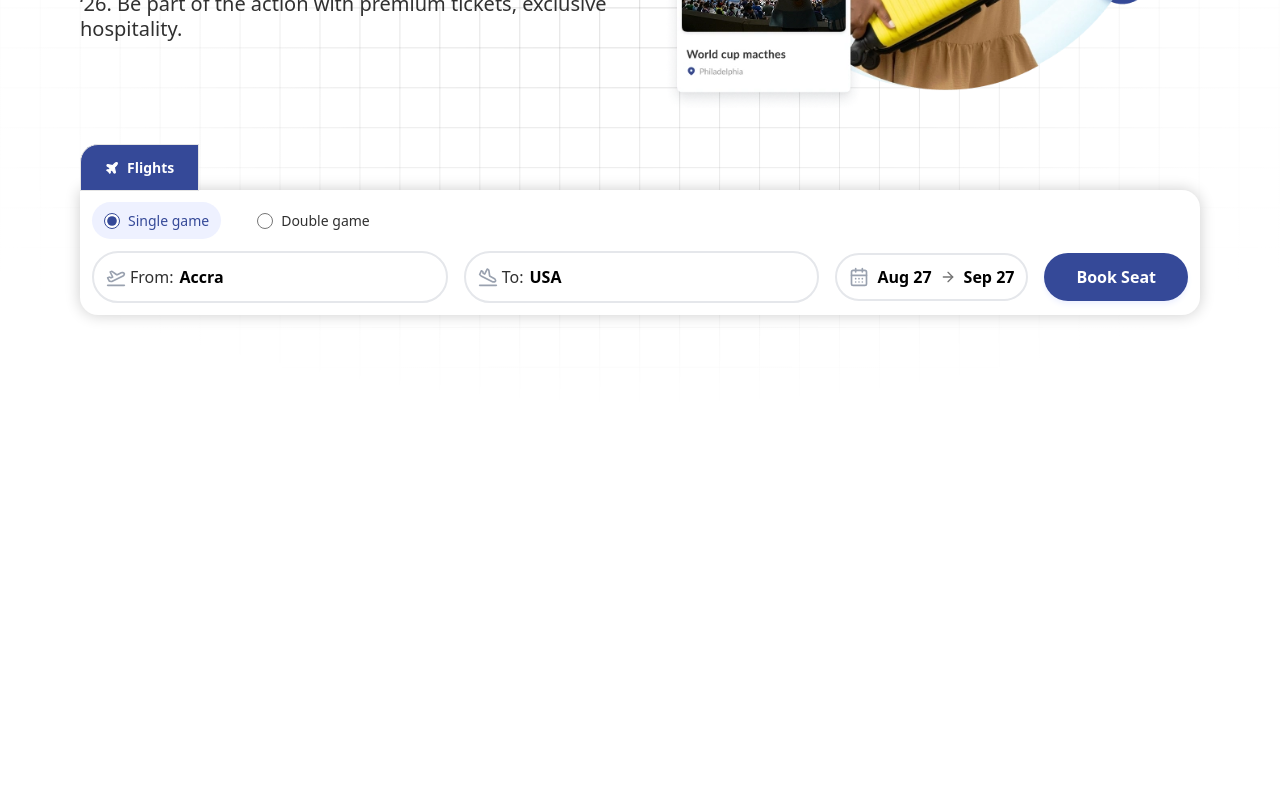
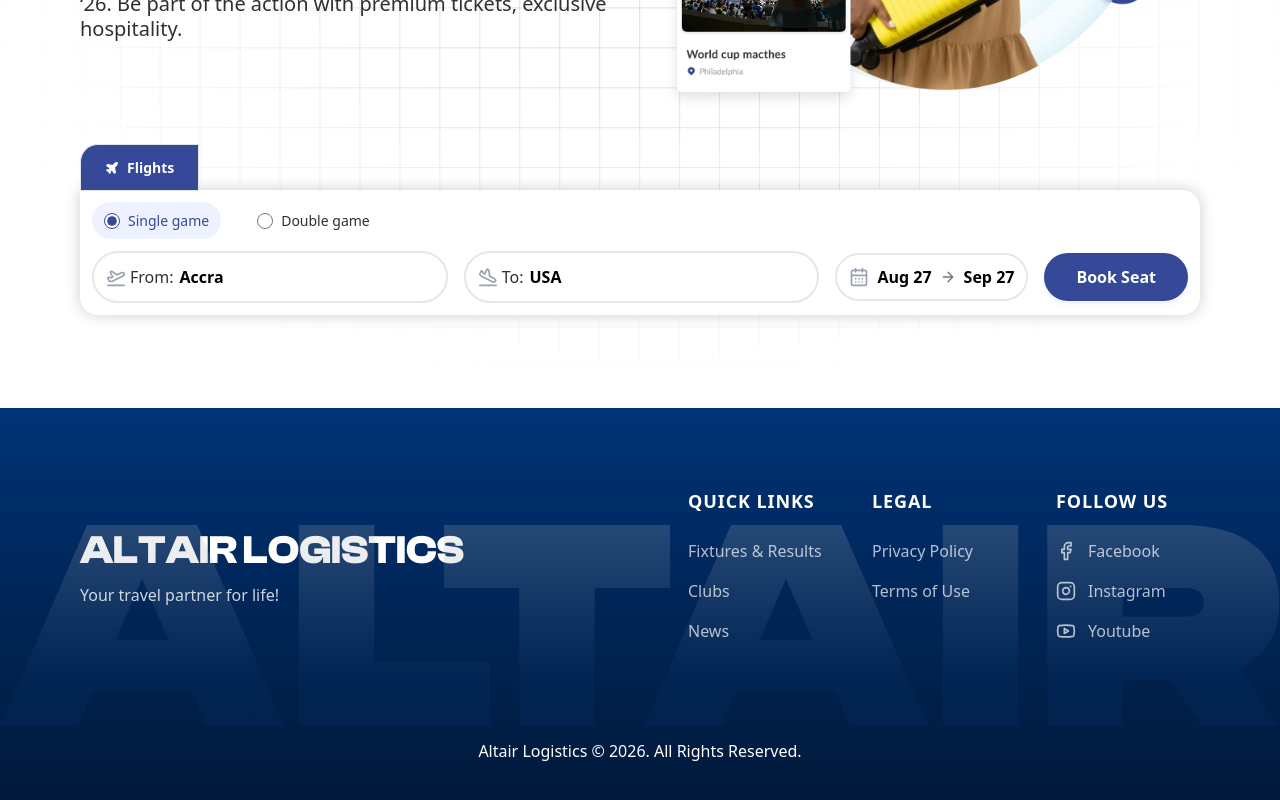
Before and after one commit to utopia-tech-africa/world-cup-experience, a Next.js app in the folder frontend/: page / in a window 1280 px wide. Shown: the part 458-1258 px from the top of the page. Before the commit the page ends 866 px from the top, so only its background shows below. Built offline with nearby package versions, Linux system fonts and the light colour scheme.

Commit message:
feat: Establish initial application layout, global styling, and a new footer component with links and background.

```diff
--- a/frontend/src/app/globals.css
+++ b/frontend/src/app/globals.css
@@ -133,10 +133,15 @@
 @layer base {
   * {
     @apply border-border outline-ring/50;
-    @apply border-border outline-ring/50;
+    /* Hide scrollbar for Chrome, Safari and Opera */
+    &::-webkit-scrollbar {
+      display: none;
+    }
+    /* Hide scrollbar for IE, Edge and Firefox */
+    -ms-overflow-style: none; /* IE and Edge */
+    scrollbar-width: none; /* Firefox */
   }
   body {
     @apply bg-background text-foreground;
-    @apply bg-background text-foreground;
   }
 }
--- a/frontend/src/app/layout.tsx
+++ b/frontend/src/app/layout.tsx
@@ -3,6 +3,7 @@ import localFont from "next/font/local";
 import { QueryProvider } from "@/providers/QueryProvider";
 import { NavbarWrapper } from "@/components/navbar-wrapper";
 import "./globals.css";
+import Footer from "@/components/footer/footer";
 
 const generalSans = localFont({
   src: [
@@ -111,6 +112,7 @@ export default function RootLayout({
         <QueryProvider>
           <NavbarWrapper />
           {children}
+          <Footer />
         </QueryProvider>
       </body>
     </html>
--- a/frontend/src/assets/svg/index.ts
+++ b/frontend/src/assets/svg/index.ts
@@ -1,4 +1,5 @@
 import heroBgPattern from "./hero-bg-pattern.svg";
 import { Logo } from "./logo";
+import footerBgPattern from "./footer-bg-pattern.svg";
 
-export { heroBgPattern, Logo };
+export { heroBgPattern, Logo, footerBgPattern };
--- /dev/null
+++ b/frontend/src/components/footer/components/footer-links.tsx
@@ -0,0 +1,65 @@
+import Link from "next/link";
+import { Facebook, Instagram, Youtube, LucideIcon } from "lucide-react";
+
+interface FooterLink {
+  label: string;
+  href: string;
+  icon?: LucideIcon;
+}
+
+interface FooterSection {
+  title: string;
+  links: FooterLink[];
+}
+
+const footerData: FooterSection[] = [
+  {
+    title: "Quick Links",
+    links: [
+      { label: "Fixtures & Results", href: "#" },
+      { label: "Clubs", href: "#" },
+      { label: "News", href: "#" },
+    ],
+  },
+  {
+    title: "Legal",
+    links: [
+      { label: "Privacy Policy", href: "#" },
+      { label: "Terms of Use", href: "#" },
+    ],
+  },
+  {
+    title: "Follow Us",
+    links: [
+      { label: "Facebook", href: "#", icon: Facebook },
+      { label: "Instagram", href: "#", icon: Instagram },
+      { label: "Youtube", href: "#", icon: Youtube },
+    ],
+  },
+];
+
+export function FooterLinks() {
+  return (
+    <div className="grid grid-cols-1 sm:grid-cols-3 gap-10">
+      {footerData.map((section) => (
+        <div key={section.title} className="flex flex-col gap-6">
+          <h3 className="text-[18px] font-semibold font-sans uppercase tracking-wider">
+            {section.title}
+          </h3>
+          <div className="flex flex-col gap-4">
+            {section.links.map((link) => (
+              <Link
+                key={link.label}
+                href={link.href}
+                className={`flex items-center gap-3 text-[16px] opacity-70 hover:opacity-100 transition-opacity font-sans`}
+              >
+                {link.icon && <link.icon size={20} />}
+                {link.label}
+              </Link>
+            ))}
+          </div>
+        </div>
+      ))}
+    </div>
+  );
+}
--- /dev/null
+++ b/frontend/src/components/footer/components/index.ts
@@ -0,0 +1 @@
+export * from "./footer-links";
--- /dev/null
+++ b/frontend/src/components/footer/footer.tsx
@@ -0,0 +1,43 @@
+import Image from "next/image";
+import { footerBgPattern } from "@/assets/svg";
+import ComponentLayout from "../component-layout";
+import { FooterLinks } from "./components";
+
+export default function Footer() {
+  return (
+    <footer className="relative w-full bg-linear-to-t from-primary-300 to-primary-200  pt-4 md:pt-20 pb-10 overflow-hidden text-neutral-100">
+      <ComponentLayout className="relative pt-10 md:pt-0">
+        {/* Background Pattern - Now inside layout and fully visible */}
+        <div className="absolute inset-0 z-0">
+          <Image
+            src={footerBgPattern}
+            alt="background pattern"
+            fill
+            className="object-contain object-top lg:object-center pointer-events-none"
+          />
+        </div>
+        <div className="grid grid-cols-1 lg:grid-cols-2 gap-12 lg:gap-24 mb-16">
+          {/* Brand Section */}
+          <div className="flex flex-col justify-center text-center lg:text-left">
+            <h2 className="text-3xl lg:text-[40px] font-bold font-clash  leading-tight">
+              ALTAIR LOGISTICS
+            </h2>
+            <p className="opacity-80 mt-2 font-sans">
+              Your travel partner for life!
+            </p>
+          </div>
+
+          {/* Links Section */}
+          <FooterLinks />
+        </div>
+
+        {/* Bottom Bar */}
+        <div className=" pt-8 flex justify-center">
+          <p className="text-sm lg:text-base font-normal font-sans text-center">
+            Altair Logistics © 2026. All Rights Reserved.
+          </p>
+        </div>
+      </ComponentLayout>
+    </footer>
+  );
+}
--- /dev/null
+++ b/frontend/src/components/footer/index.tsx
@@ -0,0 +1 @@
+export * from "./footer";
```
Also changed, not shown: frontend/src/assets/svg/footer-bg-pattern.svg (added).
